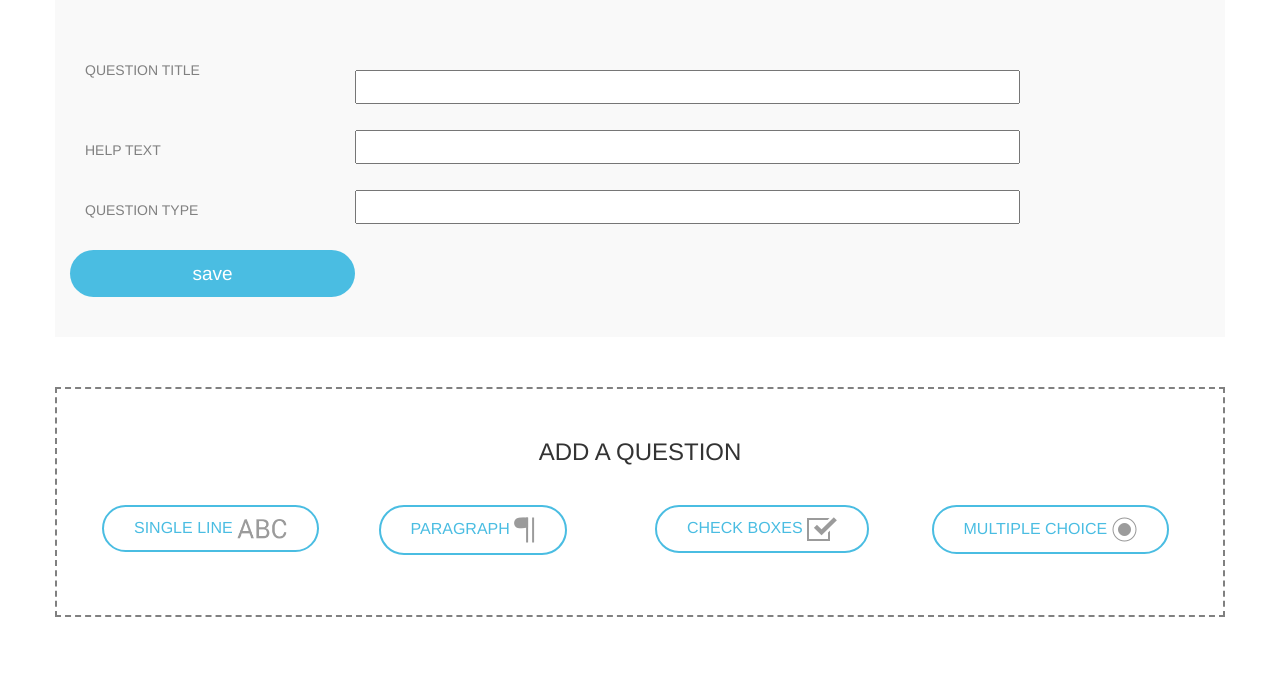
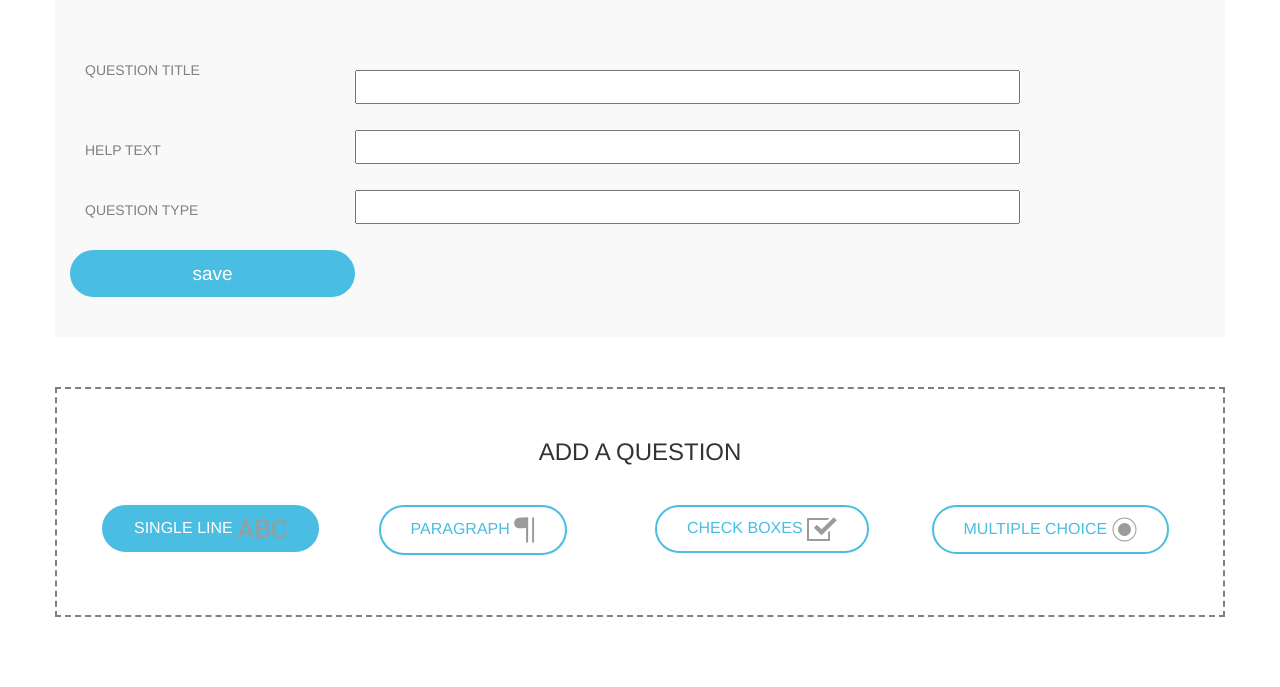
Before and after one commit to pzoa/formidable, a PHP site: page /edit.html in a window 1280 px wide, with the pointer over the restyled element. Shown: the part 988-1675 px from the top of the page. Run offline with PHP 8.4, Linux system fonts and the light colour scheme.

Commit message:
efecto-hover

```diff
--- a/edit.css
+++ b/edit.css
@@ -192,6 +192,11 @@
 	background: white;
 }
 
+.check:hover{
+	color: white;
+	background: #4ABDE2;
+}
+
 @media (max-width: 1200px) {
 	.check{
 		font-size: 11px;
```
